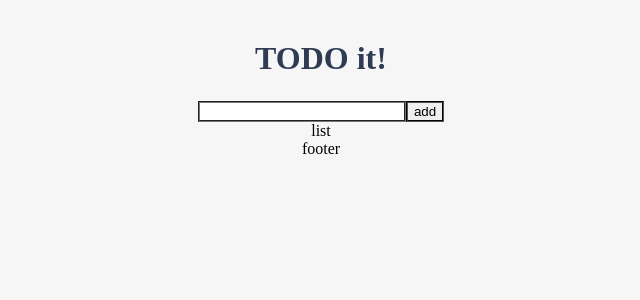
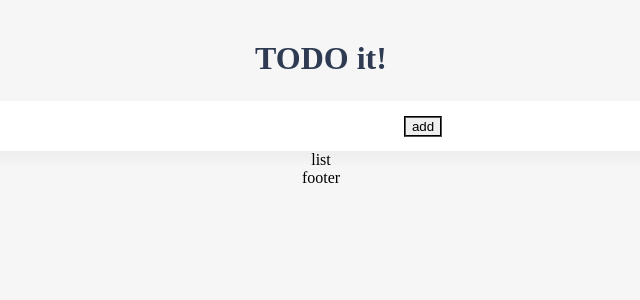
Before and after one commit to RDDcat/Vue_Study, a Vue app in the folder vue-todo/: page / in a window 1280 px wide. Shown: the top 300 px of the page, without its empty margins (319-959 px from the left). Built offline with nearby package versions, Linux system fonts and the light colour scheme.

Commit message:
[UPDATE] TodoInput 컴포넌트 디자인 수정

```diff
--- a/vue-todo/src/components/TodoInput.vue
+++ b/vue-todo/src/components/TodoInput.vue
@@ -1,5 +1,5 @@
 <template>
-    <div class="input">
+    <div class="inputBox shadow">
         <input type="text" v-model="newTodoItem">
         <button v-on:click="addTodo">add</button>
     </div>
@@ -28,5 +28,28 @@ export default {
 }
 </script>
 <style scoped>
-
+input:focus{
+    outline: none;
+}
+.inputBox{
+    background: white;
+    height: 50px;
+    line-height: 50px;
+    border-radius: 5px;
+}
+.inputBox input{
+    border-style: none;
+    font-size: 0.9rem;
+}
+.addContainer{
+    float: right;
+    background: linear-gradient(to right, #6478fb, #8763fb);
+    display: block;
+    width: 3rem;
+    border-radius: 0 5px 5px 0;
+}
+.addBtn{
+    color: white;
+    vertical-align: middle;
+}
 </style>
```
